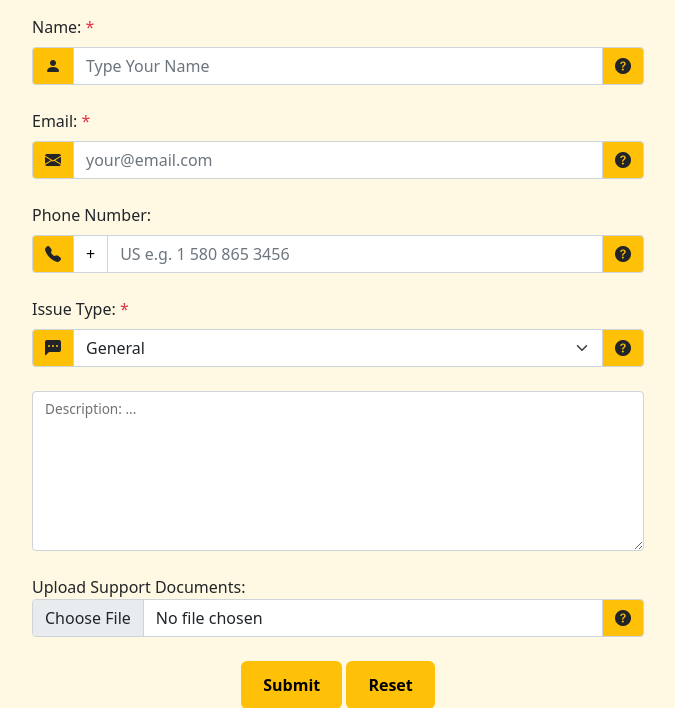
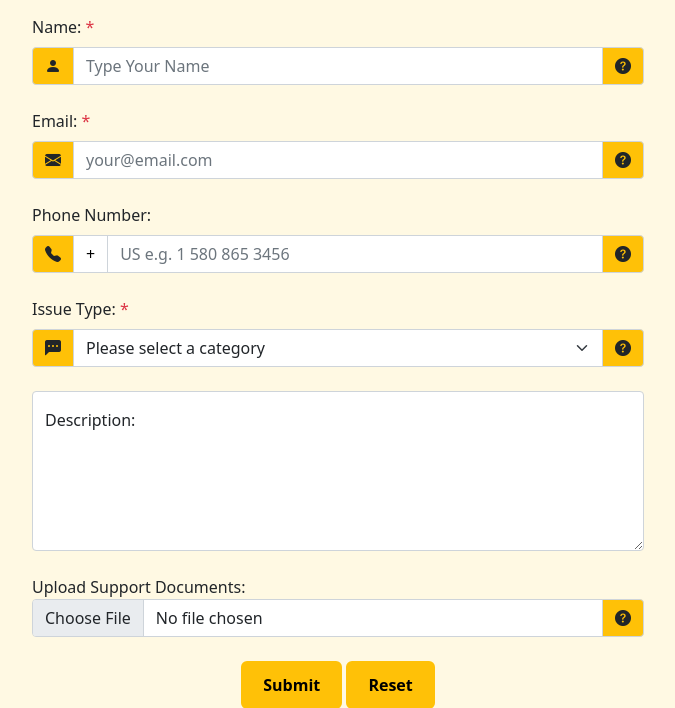
Before and after one commit to DJMax2007/M-squared, a Flask app: template templates/feedback.html in a window 1280 px wide. Shown: the part 147-855 px from the top of the page, without its empty margins (302-977 px from the left). Run offline with Flask 3, Linux system fonts and the light colour scheme; the template is opened without the code that fills it, so the values that code supplies are empty; some libraries are stand-ins or nearby versions.

Commit message:
marked required fields

```diff
--- a/templates/feedback.html
+++ b/templates/feedback.html
@@ -27,7 +27,7 @@
             </label>
             <div class="input-group mb-4">
               <span class="input-group-text bg-warning"><i class="bi bi-person-fill"></i></span>
-              <input type="text" id="name" class="form-control" placeholder="Type Your Name" />
+              <input type="text" id="name" class="form-control" placeholder="Type Your Name" required/>
               <span class="input-group-text bg-warning">
                 <span class="info" data-bs-placement="bottom" title="Type in your First and Last Name">
                   <i class="bi bi-question-circle-fill"></i>
@@ -40,7 +40,7 @@
             </label>
             <div class="input-group mb-4">
               <span class="input-group-text bg-warning"><i class="bi bi-envelope-fill"></i></span>
-              <input type="email" id="email" class="form-control" placeholder="your@email.com" />
+              <input type="email" id="email" class="form-control" placeholder="your@email.com" required/>
               <span class="input-group-text bg-warning">
                 <span class="info" data-bs-placement="bottom" title="Type in your email address">
                   <i class="bi bi-question-circle-fill"></i>
@@ -69,7 +69,8 @@
             </label>
             <div class="input-group mb-4">
               <span class="input-group-text bg-warning"><i class="bi bi-chat-left-dots-fill"></i></span>
-              <select class="form-select" id="issue">
+              <select class="form-select" id="issue" required>
+                <option value="">Please select a category</option>
                 <option value="general">General</option>
                 <option value="complaint">Complaint</option>
                 <option value="information_request">Information Request</option>
@@ -83,9 +84,8 @@
             </div>
 
             <div class="mb-4 form-floating">
-              <textarea class="form-control" id="description" style="height: 160px" rows="5" placeholder="Your feedback or complaint...">
-              </textarea>
-              <label for="description">Description: ...</label>
+              <textarea class="form-control" id="description" style="height: 160px" rows="5" placeholder="Your feedback or complaint..."></textarea>
+              <label for="description">Description:</label>
             </div>
 
             <div class="mb-4">
@@ -109,5 +109,5 @@
 
     <script src="https://cdn.jsdelivr.net/npm/bootstrap@5.3.7/dist/js/bootstrap.bundle.min.js" integrity="sha384-ndDqU0Gzau9qJ1lfW4pNLlhNTkCfHzAVBReH9diLvGRem5+R9g2FzA8ZGN954O5Q" crossorigin="anonymous"></script>
   </body>
-  </body>
+
 </html>
```
